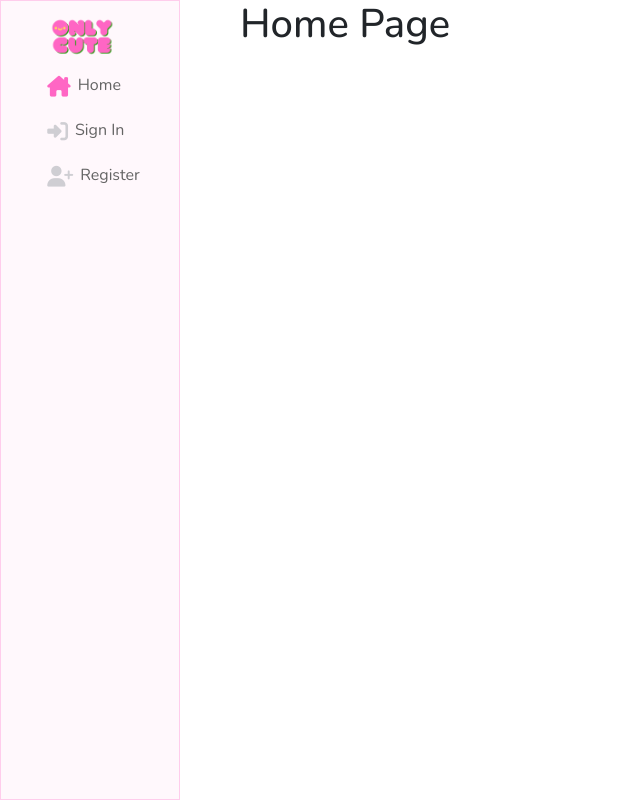
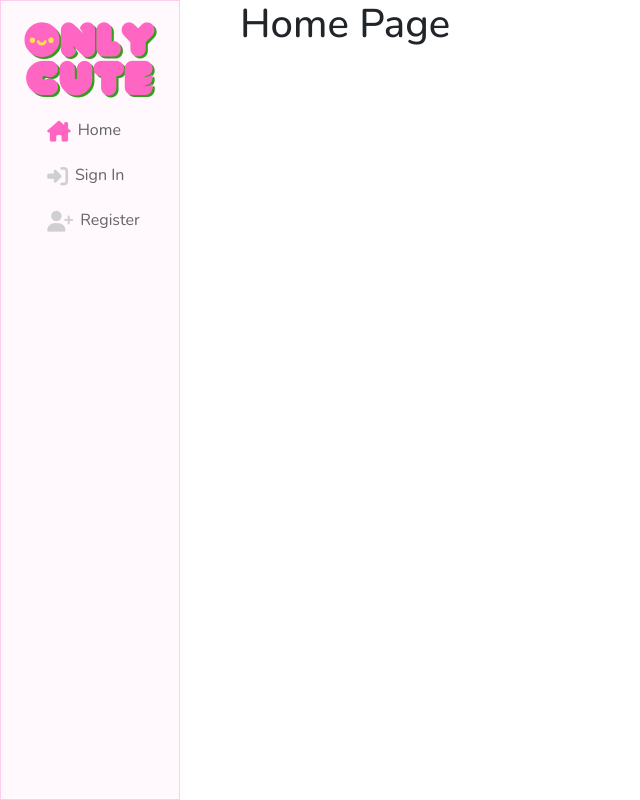
Before and after one commit to AlmaBroman/only-cute, a React (Create React App) app: page / in a window 1280 px wide. Shown: the whole page, without its empty margins (0-640 px from the left). Built offline with nearby package versions, Linux system fonts and the light colour scheme.

Commit message:
Fix padding on main

```diff
--- a/src/components/NavBar.js
+++ b/src/components/NavBar.js
@@ -9,8 +9,8 @@ const NavBar = () => {
     <Navbar className={styles.NavBar} expand="md" fixed="top">
       <Container className={styles.NavContainer}>
         <NavLink to="/">
-          <Navbar.Brand>
-            <img src={logo} alt="logo" height="45" />
+          <Navbar.Brand className={styles.NavBrand}>
+            <img src={logo} alt="logo" />
           </Navbar.Brand>
         </NavLink>
         <Navbar.Toggle aria-controls="basic-navbar-nav" />
--- a/src/styles/NavBar.module.css
+++ b/src/styles/NavBar.module.css
@@ -11,10 +11,15 @@
     color: #FF66C4;
 }
 
+.NavBrand img {
+    height: 60px;
+}
+
 @media screen and (min-width: 768px) {
     .NavBar{
         display: flex;
         flex-direction: column;
+        align-items: center;
         flex-wrap: wrap;
         right: auto;
         height: 100vh;
@@ -26,4 +31,13 @@
         flex-direction: column;
     }
 
+    .NavBrand {
+        padding: 0;
+        margin: 0;
+    }
+
+    .NavBrand img {
+        height: auto;
+    }
+
 }
```
